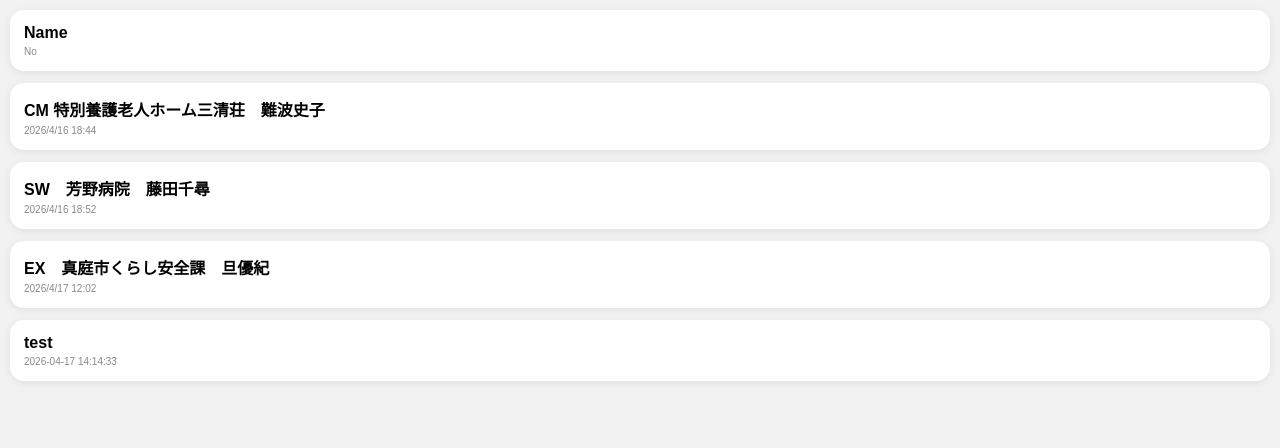
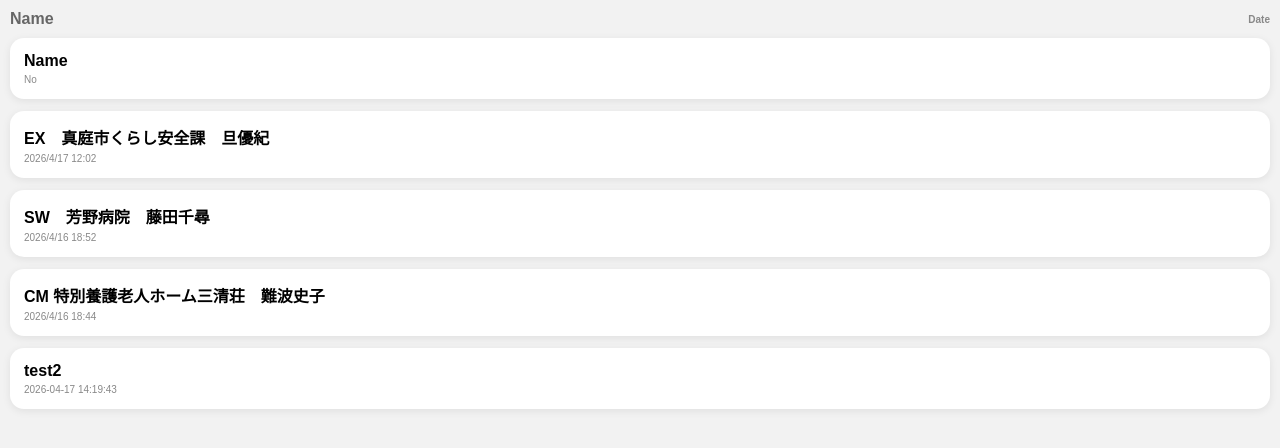
Before and after one commit to peguevra/BusinessCard, a plain HTML site: page index.html in a window 1280 px wide. Drawn offline with Linux system fonts and the light colour scheme.

Commit message:
auto deploy index.html

```diff
--- a/index.html
+++ b/index.html
@@ -3,6 +3,14 @@
 <meta name='viewport' content='width=device-width, initial-scale=1'>
 <style>
 body { font-family: sans-serif; background:#f2f2f2; margin:0; padding:10px; }
+.header {
+  display:flex;
+  font-weight:bold;
+  margin-bottom:10px;
+  color:#666;
+}
+.header .name { flex:1; }
+.header .date { width:120px; text-align:right; }
 .card {
   background:#fff;
   border-radius:14px;
@@ -27,10 +35,26 @@
 </style>
 </head>
 <body>
+<div class='header'>
+<div class='name'>Name</div>
+<div class='date'>Date</div>
+</div>
 <div class='card'>
 <a href='Company'>
 <div class='name'>Name</div>
 <div class='date'>No</div>
+</a>
+</div>
+<div class='card'>
+<a href='https://drive.google.com/file/d/19rw7MX04DqsRgPu1TGtq9dGcZGB-DxV8/view'>
+<div class='name'>EX　真庭市くらし安全課　旦優紀</div>
+<div class='date'>2026/4/17 12:02</div>
+</a>
+</div>
+<div class='card'>
+<a href='https://drive.google.com/file/d/141ewxKuussFjNUkF8xOzk3He6b4P8-X8/view'>
+<div class='name'>SW　芳野病院　藤田千尋</div>
+<div class='date'>2026/4/16 18:52</div>
 </a>
 </div>
 <div class='card'>
@@ -40,21 +64,9 @@
 </a>
 </div>
 <div class='card'>
-<a href='https://drive.google.com/file/d/141ewxKuussFjNUkF8xOzk3He6b4P8-X8/view'>
-<div class='name'>SW　芳野病院　藤田千尋</div>
-<div class='date'>2026/4/16 18:52</div>
-</a>
-</div>
-<div class='card'>
-<a href='https://drive.google.com/file/d/19rw7MX04DqsRgPu1TGtq9dGcZGB-DxV8/view'>
-<div class='name'>EX　真庭市くらし安全課　旦優紀</div>
-<div class='date'>2026/4/17 12:02</div>
-</a>
-</div>
-<div class='card'>
-<a href='https://drive.google.com/file/d/1N2d7oFxT6Ye2An668mFuVigABvhTgauj/view'>
-<div class='name'>test</div>
-<div class='date'>2026-04-17 14:14:33</div>
+<a href='https://drive.google.com/file/d/1mrRe_o9kfVXOof6FD1VxzFc2QDx3Bhp-/view'>
+<div class='name'>test2</div>
+<div class='date'>2026-04-17 14:19:43</div>
 </a>
 </div>
 </body>
```
